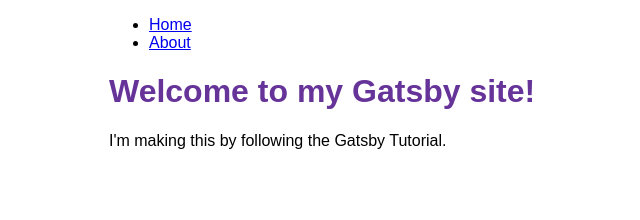
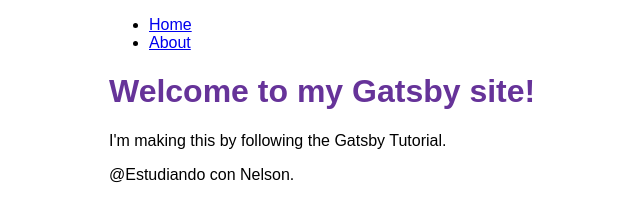
Before and after one commit to nelsonmoy/my-first-gatsby-site, a Gatsby site: page / in a window 1280 px wide. Shown: the whole page, without its empty margins (281-921 px from the left). Built offline with nearby package versions, Linux system fonts and the light colour scheme; Gatsby itself is replaced by a stand-in of ours.

Commit message:
Add my sign

```diff
--- a/src/pages/index.js
+++ b/src/pages/index.js
@@ -6,6 +6,7 @@ const IndexPage = () => {
   return (
     <Layout pageTitle="Welcome to my Gatsby site!">
       <p>I'm making this by following the Gatsby Tutorial.</p>
+      <p>@Estudiando con Nelson.</p>
     </Layout>
   )
 }
```
